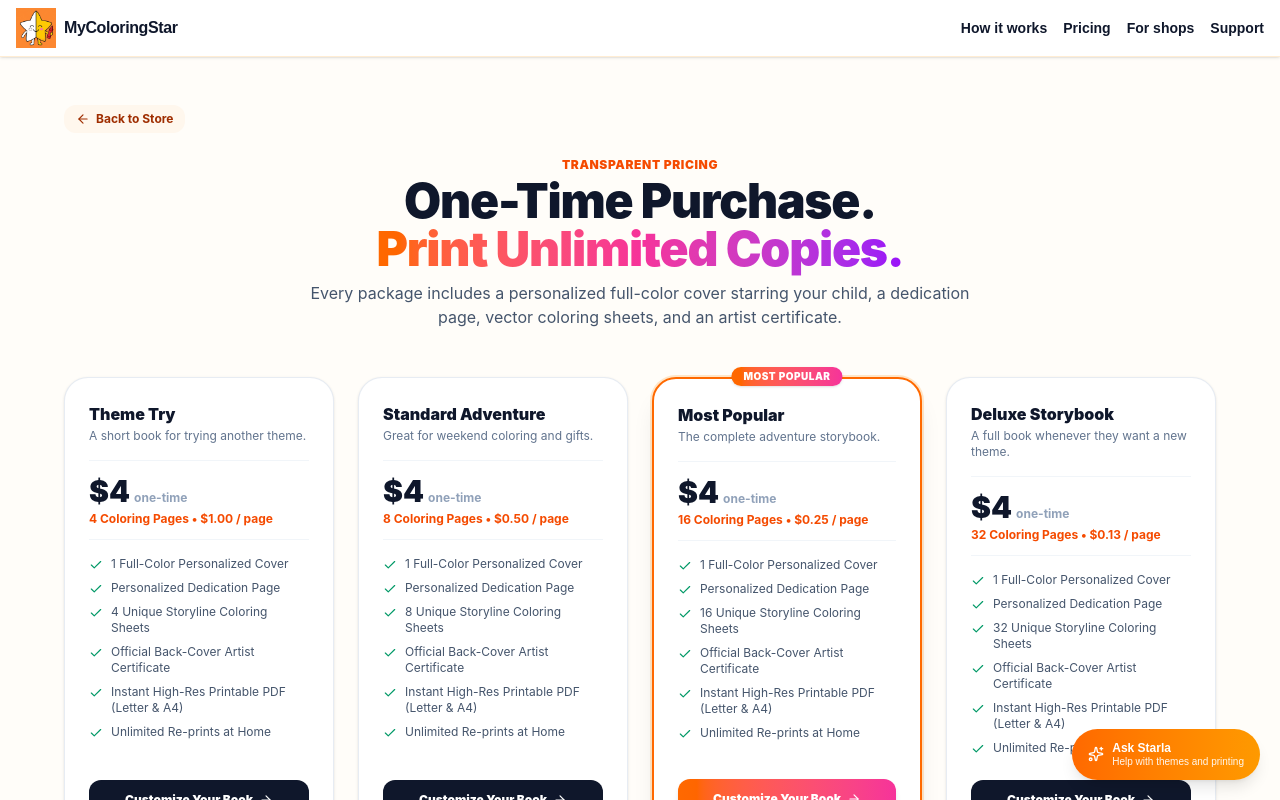
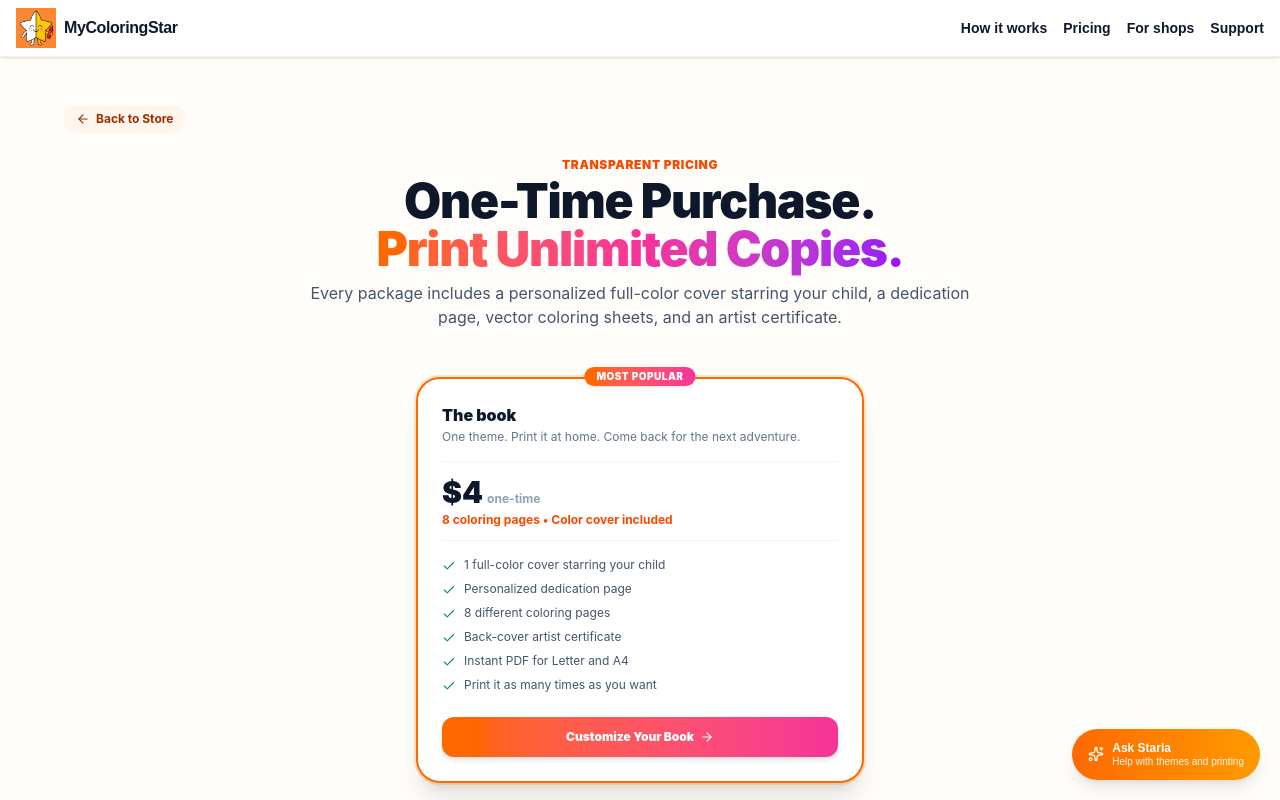
Before and after one commit to mensuraljaheshery-netizen/mycoloring-star, a Next.js app: page /pricing in a window 1280 px wide. Shown: the top 800 px of the page. Built offline with nearby package versions, Linux system fonts and the light colour scheme.

Commit message:
Sell one 8-page book for four dollars and simplify the shop offer.

```diff
--- a/src/app/api/chat/route.ts
+++ b/src/app/api/chat/route.ts
@@ -18,7 +18,7 @@ export async function POST(req: NextRequest) {
 ### THE CREATION PROCESS (4 SIMPLE STEPS)
 1. Pick an adventure world (from 34 options including Superhero, Princess, Dinosaur, Astronaut, Animals, or Surprise Variety Pack).
 2. Enter the child's name and attach a clear face photo.
-3. Select your package size (4, 8, 16, or 32 pages).
+3. The paid book is 8 coloring pages plus a color cover for $4.
 4. Download your instant high-resolution printable PDF or claim a free mini-book sample.
 
 ### FREE SAMPLE OFFER ("TRY BEFORE YOU BUY")
@@ -26,11 +26,9 @@ export async function POST(req: NextRequest) {
 - Rate-limiting policy: Strictly limited to 1 free mini-book claim per family or household.
 
 ### PACKAGES & CURRENT CANONICAL PRICING (NEVER QUOTE OLD PRICES)
-- Theme Try: 4 coloring pages + 1 full-color personalized cover — $4
-- Standard: 8 coloring pages + 1 full-color personalized cover — $4
-- Most Popular: 16 coloring pages + 1 full-color personalized cover — $4
-- Deluxe Storybook: 32 coloring pages + 1 full-color personalized cover — $4
-- Format: Every book includes a full-color personalized cover, a story dedication page, interior coloring pages, and an official back-cover artist certificate. All orders are instant high-resolution vector PDF downloads.
+- The paid book is 8 coloring pages + 1 full-color personalized cover — $4
+- There is no 16-page or 32-page book for $4. Do not offer those sizes.
+- Format: Every book includes a full-color personalized cover, a story dedication page, 8 interior coloring pages, and an official back-cover artist certificate. All orders are instant high-resolution PDF downloads.
 
 ### PAYMENTS & BILLING
 - Payments are processed securely through Whop, our authorized Merchant of Record partner. We support major credit cards and Apple Pay.
--- a/src/app/business/page.tsx
+++ b/src/app/business/page.tsx
@@ -38,12 +38,6 @@ function shrinkLogo(file: File): Promise<string> {
 export default function BusinessPage() {
   const [shopName, setShopName] = useState('');
   const [logo, setLogo] = useState('');
-  const [headline, setHeadline] = useState('A coloring book starring your child');
-  const [about, setAbout] = useState('');
-  const [phone, setPhone] = useState('');
-  const [city, setCity] = useState('');
-  const [address, setAddress] = useState('');
-  const [email, setEmail] = useState('');
   const [link, setLink] = useState('');
   const [qr, setQr] = useState('');
   const [note, setNote] = useState('');
@@ -58,12 +52,6 @@ export default function BusinessPage() {
       .then((res) => res.json())
       .then((data) => {
         if (data.logo) setLogo(data.logo);
-        if (data.headline) setHeadline(data.headline);
-        if (data.about) setAbout(data.about);
-        if (data.phone) setPhone(data.phone);
-        if (data.city) setCity(data.city);
-        if (data.address) setAddress(data.address);
-        if (data.email) setEmail(data.email);
       })
       .catch(() => {});
   }, []);
@@ -90,12 +78,6 @@ export default function BusinessPage() {
         slug,
         shopName: name,
         logo,
-        headline,
-        about,
-        phone,
-        city,
-        address,
-        email,
         plan: 'book',
         credits: 0,
       }),
@@ -140,13 +122,13 @@ export default function BusinessPage() {
 
         <div className="mt-8 bg-white border-2 border-orange-100 rounded-3xl p-5 sm:p-6 shadow-sm space-y-4">
           <h2 className="text-xl font-black text-slate-900">Build the shop page</h2>
-          <p className="text-sm text-slate-600">These answers are what the $29 site uses. Until that plan is on, the public link keeps MyColoringStar.</p>
+          <p className="text-sm text-slate-600">Parents who scan the code see MyColoringStar and can make an 8-page book. Your name is on the $29 site only.</p>
           <label className="block text-xs font-black uppercase tracking-wider text-slate-500">
             Shop name
             <input value={shopName} onChange={(event) => setShopName(event.target.value)} placeholder="Luna's Play" className="mt-1 w-full rounded-2xl border border-orange-200 px-4 py-3 text-base font-medium" />
           </label>
           <label className="block text-xs font-black uppercase tracking-wider text-slate-500">
-            Logo
+            Logo, only needed for the $29 site
             <input type="file" accept="image/*" onChange={async (event) => {
               const file = event.target.files?.[0];
               if (!file) return;
@@ -154,32 +136,6 @@ export default function BusinessPage() {
             }} className="mt-2 block w-full text-sm" />
           </label>
           {logo && <img src={logo} alt="" className="h-16 w-16 rounded-xl object-cover border border-orange-200" />}
-          <label className="block text-xs font-black uppercase tracking-wider text-slate-500">
-            Headline parents should see
-            <input value={headline} onChange={(event) => setHeadline(event.target.value)} className="mt-1 w-full rounded-2xl border border-orange-200 px-4 py-3 text-base font-medium" />
-          </label>
-          <label className="block text-xs font-black uppercase tracking-wider text-slate-500">
-            One line about the shop
-            <input value={about} onChange={(event) => setAbout(event.target.value)} placeholder="We print it while you wait." className="mt-1 w-full rounded-2xl border border-orange-200 px-4 py-3 text-base font-medium" />
-          </label>
-          <div className="grid sm:grid-cols-2 gap-3">
-            <label className="block text-xs font-black uppercase tracking-wider text-slate-500">
-              Phone
-              <input value={phone} onChange={(event) => setPhone(event.target.value)} className="mt-1 w-full rounded-2xl border border-orange-200 px-4 py-3 text-base font-medium" />
-            </label>
-            <label className="block text-xs font-black uppercase tracking-wider text-slate-500">
-              City
-              <input value={city} onChange={(event) => setCity(event.target.value)} className="mt-1 w-full rounded-2xl border border-orange-200 px-4 py-3 text-base font-medium" />
-            </label>
-          </div>
-          <label className="block text-xs font-black uppercase tracking-wider text-slate-500">
-            Address
-            <input value={address} onChange={(event) => setAddress(event.target.value)} className="mt-1 w-full rounded-2xl border border-orange-200 px-4 py-3 text-base font-medium" />
-          </label>
-          <label className="block text-xs font-black uppercase tracking-wider text-slate-500">
-            Email
-            <input value={email} onChange={(event) => setEmail(event.target.value)} className="mt-1 w-full rounded-2xl border border-orange-200 px-4 py-3 text-base font-medium" />
-          </label>
           <button type="button" onClick={saveShop} className="w-full rounded-2xl bg-orange-500 text-white font-black py-3">
             Save and make the QR
           </button>
--- a/src/app/order-success/page.tsx
+++ b/src/app/order-success/page.tsx
@@ -378,8 +378,8 @@ function OrderSuccessContent() {
       }
 
       const urlPkg = searchParams.get('package');
-      const rawPkg = urlPkg || localStorage.getItem('mcs_selected_package') || '4';
-      const totalPages = Math.min(32, Math.max(4, parseInt(rawPkg, 10) || 4));
+      const rawPkg = '8';
+      const totalPages = 8;
 
       // Deliver the full advertised count of coloring sheets (4 = 4 full coloring pages + cover)
       const interiorCount = totalPages;
--- a/src/app/page.tsx
+++ b/src/app/page.tsx
@@ -22,7 +22,7 @@ const faqs = [
   },
   {
     q: 'What do I receive after purchase?',
-    a: 'An instant high-resolution PDF with a customized full-color cover, a dedication page, the coloring pages you ordered (4, 8, 16, or 32), and a back cover.',
+    a: 'An instant high-resolution PDF with a customized full-color cover, a dedication page, 8 coloring pages, and a back cover.',
   },
   {
     q: 'Is the book digital or physical?',
--- a/src/app/pricing/page.tsx
+++ b/src/app/pricing/page.tsx
@@ -6,71 +6,20 @@ import { ArrowLeft, ArrowRight, Check, Sparkles, Printer, ShieldCheck } from 'lu
 
 const TIERS = [
   {
-    id: '4',
-    name: 'Theme Try',
-    pages: '4 Coloring Pages',
+    id: '8',
+    name: 'The book',
+    pages: '8 coloring pages',
     price: '$4',
-    unitPrice: '$1.00 / page',
-    description: 'A short book for trying another theme.',
-    popular: false,
-    features: [
-      '1 Full-Color Personalized Cover',
-      'Personalized Dedication Page',
-      '4 Unique Storyline Coloring Sheets',
-      'Official Back-Cover Artist Certificate',
-      'Instant High-Res Printable PDF (Letter & A4)',
-      'Unlimited Re-prints at Home'
-    ]
-  },
-  {
-    id: '8',
-    name: 'Standard Adventure',
-    pages: '8 Coloring Pages',
-    price: '$4',
-    unitPrice: '$0.50 / page',
-    description: 'Great for weekend coloring and gifts.',
-    popular: false,
-    features: [
-      '1 Full-Color Personalized Cover',
-      'Personalized Dedication Page',
-      '8 Unique Storyline Coloring Sheets',
-      'Official Back-Cover Artist Certificate',
-      'Instant High-Res Printable PDF (Letter & A4)',
-      'Unlimited Re-prints at Home'
-    ]
-  },
-  {
-    id: '16',
-    name: 'Most Popular',
-    pages: '16 Coloring Pages',
-    price: '$4',
-    unitPrice: '$0.25 / page',
-    description: 'The complete adventure storybook.',
+    unitPrice: 'Color cover included',
+    description: 'One theme. Print it at home. Come back for the next adventure.',
     popular: true,
     features: [
-      '1 Full-Color Personalized Cover',
-      'Personalized Dedication Page',
-      '16 Unique Storyline Coloring Sheets',
-      'Official Back-Cover Artist Certificate',
-      'Instant High-Res Printable PDF (Letter & A4)',
-      'Unlimited Re-prints at Home'
-    ]
-  },
-  {
-    id: '32',
-    name: 'Deluxe Storybook',
-    pages: '32 Coloring Pages',
-    price: '$4',
-    unitPrice: '$0.13 / page',
-    description: 'A full book whenever they want a new theme.',
-    popular: false,
-    features: [
-      '1 Full-Color Personalized Cover',
-      'Personalized Dedication Page',
-      '32 Unique Storyline Coloring Sheets',
-      'Official Back-Cover Artist Certificate',
-      'Instant High-Res Printable PDF (Letter & A4)',
-      'Unlimited Re-prints at Home'
+      '1 full-color cover starring your child',
+      'Personalized dedication page',
+      '8 different coloring pages',
+      'Back-cover artist certificate',
+      'Instant PDF for Letter and A4',
+      'Print it as many times as you want'
     ]
   }
 ];
@@ -105,7 +54,7 @@ export default function PricingPage() {
         </div>
 
         {/* PRICING GRID */}
-        <div className="grid grid-cols-1 sm:grid-cols-2 lg:grid-cols-4 gap-6 items-stretch">
+        <div className="max-w-md mx-auto">
           {TIERS.map((tier) => (
             <div
               key={tier.id}
--- a/src/app/theme/[slug]/page.tsx
+++ b/src/app/theme/[slug]/page.tsx
@@ -72,10 +72,7 @@ const ALL_34_THEMES: ThemeCatalogItem[] = [
 ];
 
 const PACKAGES_CONFIG: Record<string, { label: string; pages: number; price: string; popular?: boolean }> = {
-  '4': { label: 'Theme Try (4 Pages)', pages: 4, price: '$4', popular: false },
-  '8': { label: 'Standard (8 Pages)', pages: 8, price: '$4', popular: false },
-  '16': { label: 'Most Popular (16 Pages)', pages: 16, price: '$4', popular: true },
-  '32': { label: 'Deluxe Storybook (32 Pages)', pages: 32, price: '$4', popular: false }
+  '8': { label: '8-Page Book', pages: 8, price: '$4', popular: true }
 };
 
 function shuffleCatalog<T>(items: T[]): T[] {
@@ -753,41 +750,10 @@ export default function ThemeCustomizerPage() {
             </div>
           </div>
 
-          <div>
-            <div className="flex items-center justify-between mb-1.5">
-              <label className="block text-[11px] font-black uppercase text-slate-500">
-                Choose Book Size:
-              </label>
-              <Link href="/pricing" target="_blank" className="text-[10px] text-orange-600 font-bold hover:underline">
-                Compare tiers
-              </Link>
-            </div>
-            <div className="grid grid-cols-2 gap-2">
-              {Object.entries(PACKAGES_CONFIG).map(([key, cfg]) => {
-                const isSelected = packageSize === key;
-                return (
-                  <button
-                    key={key}
-                    type="button"
-                    onClick={() => handlePackageChange(key)}
-                    className={`p-2.5 rounded-xl border-2 cursor-pointer transition text-left relative ${
-                      isSelected
-                        ? 'border-orange-500 bg-orange-50/90 shadow-sm ring-1 ring-orange-400'
-                        : 'border-slate-200 bg-slate-50 hover:border-slate-300'
-                    }`}
-                  >
-                    {cfg.popular && (
-                      <span className="absolute -top-2 right-2 bg-orange-500 text-white text-[8px] font-black uppercase px-1.5 py-0.2 rounded-full">
-                        Popular
-                      </span>
-                    )}
-                    <div className="text-[10px] font-black uppercase text-slate-500">{cfg.pages} Pages</div>
-                    <div className="text-xs font-black text-slate-900 leading-tight">{cfg.label.split(' (')[0]}</div>
-                    <div className="text-xs font-black text-orange-600 mt-0.5">{cfg.price}</div>
-                  </button>
-                );
-              })}
-            </div>
+          <div className="rounded-xl border border-orange-200 bg-orange-50 px-3 py-3">
+            <div className="text-[11px] font-black uppercase text-slate-500">The book</div>
+            <div className="text-sm font-black text-slate-900">8 coloring pages + color cover</div>
+            <div className="text-sm font-black text-orange-600">$4, print it at home</div>
           </div>
         </div>
 
--- a/src/components/HomeExperience.tsx
+++ b/src/components/HomeExperience.tsx
@@ -298,7 +298,7 @@ export default function HomePage() {
     },
     {
       q: 'What do I receive after purchase?',
-      a: 'You receive an instant high-resolution printable PDF containing your child’s customized full-color cover page, a personalized dedication page, the exact number of interior coloring pages ordered (4, 8, 16, or 32 pages), and an official back cover artist certificate.'
+      a: 'You receive an instant high-resolution printable PDF containing your child’s customized full-color cover page, a personalized dedication page, 8 coloring pages, and an official back cover artist certificate.'
     },
     {
       q: 'Is the book digital or physical?',
@@ -342,7 +342,7 @@ export default function HomePage() {
           Add their name, attach a photo, pick an adventure world, and get an instant keepsake coloring book ready for crayons.
         </p>
         <p className="max-w-xl mx-auto text-xs sm:text-sm font-bold text-slate-700 mb-4">
-          Free 3-page sample. Every paid book is $4, a digital PDF you print at home, with unlimited reprints.
+          Free 3-page sample. The full book is 8 pages for $4, a digital PDF you print at home, with unlimited reprints.
         </p>
         <a href="#how-it-works" className="inline-block text-xs font-bold text-orange-600 hover:underline mb-2">
           See how it works
@@ -637,7 +637,7 @@ export default function HomePage() {
               Click any world to customize {childName.trim() || 'your child'}&apos;s storybook.
             </p>
             <p className="text-sm font-black text-slate-900 mt-1">
-              Full books are $4. The 3-page sample is free.
+              The full book is 8 pages for $4. The 3-page sample is free.
             </p>
           </div>
 
```
